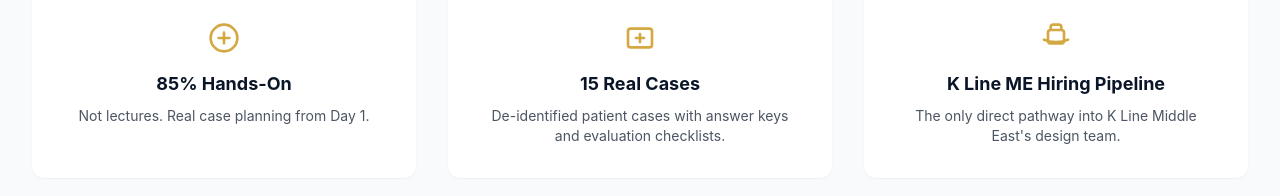
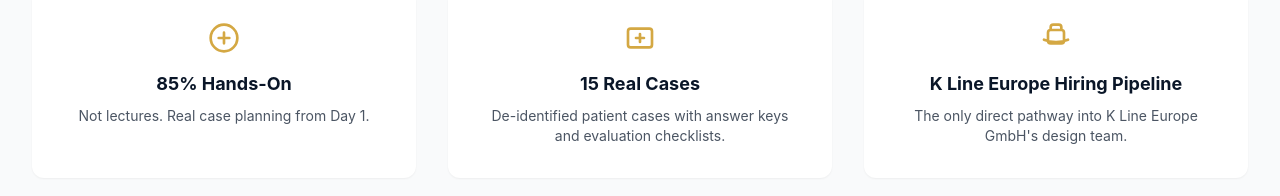
Before and after one commit to assem-cmyk/kline-academy, a Next.js app: page / in a window 1280 px wide. Shown: the part 730-926 px from the top of the page. Built offline with nearby package versions, Linux system fonts and the light colour scheme.

Commit message:
Update hiring pipeline to K Line Europe GmbH; alumni webinar 12 -> 6 months

```diff
--- a/src/app/apply/page.tsx
+++ b/src/app/apply/page.tsx
@@ -5,7 +5,7 @@
 
 export const metadata: Metadata = {
   title: 'Apply — K Line Academy',
-  description: 'Apply for the K Line Academy digital aligner planning bootcamp. 4 weeks, 15 real cases, direct hiring pipeline into K Line Middle East.',
+  description: 'Apply for the K Line Academy digital aligner planning bootcamp. 4 weeks, 15 real cases, direct hiring pipeline into K Line Europe GmbH.',
 }
 
 export default function ApplyPage() {
--- a/src/components/Benefits.tsx
+++ b/src/components/Benefits.tsx
@@ -6,7 +6,7 @@
       </svg>
     ),
     title: 'Exclusive Hiring Pipeline',
-    desc: "K Line ME hires 1–2 top designers exclusively from Academy graduates per batch. This is the only pathway into our design team.",
+    desc: "K Line Europe GmbH hires 1–2 top designers exclusively from Academy graduates per batch. This is the only pathway into our design team.",
   },
   {
     icon: (
@@ -23,8 +23,8 @@
         <path strokeLinecap="round" strokeLinejoin="round" strokeWidth="1.5" d="M4.26 10.147a60.436 60.436 0 00-.491 6.347A48.627 48.627 0 0112 20.904a48.627 48.627 0 018.232-4.41 60.46 60.46 0 00-.491-6.347m-15.482 0a50.57 50.57 0 00-2.658-.813A59.905 59.905 0 0112 3.493a59.902 59.902 0 0110.399 5.84c-.896.248-1.783.52-2.658.814m-15.482 0A50.697 50.697 0 0112 13.489a50.702 50.702 0 017.74-3.342" />
       </svg>
     ),
-    title: '12-Month Alumni Webinar',
-    desc: 'Monthly live case-discussion webinars with faculty for 12 months after graduation. Complex cases, troubleshooting, and peer review.',
+    title: '6-Month Alumni Webinar',
+    desc: 'Monthly live case-discussion webinars with faculty for 6 months after graduation. Complex cases, troubleshooting, and peer review.',
   },
 ]
 
--- a/src/components/Differentiators.tsx
+++ b/src/components/Differentiators.tsx
@@ -24,8 +24,8 @@
         <path strokeLinecap="round" strokeLinejoin="round" strokeWidth="2" d="M21 13.255A23.931 23.931 0 0112 15c-3.183 0-6.22-.62-9-1.745M16 6V4a2 2 0 00-2-2h-4a2 2 0 00-2 2v2m8 0H8m8 0a2 2 0 012 2v6a2 2 0 01-2 2H8a2 2 0 01-2-2V8a2 2 0 012-2" />
       </svg>
     ),
-    title: 'K Line ME Hiring Pipeline',
-    desc: "The only direct pathway into K Line Middle East's design team.",
+    title: 'K Line Europe Hiring Pipeline',
+    desc: "The only direct pathway into K Line Europe GmbH's design team.",
   },
 ]
 
--- a/src/components/Pricing.tsx
+++ b/src/components/Pricing.tsx
@@ -4,9 +4,9 @@
   'OnyxCeph or Titan software access',
   'Printed session materials',
   'Pre & post skills assessment',
-  'K Line ME hiring pipeline eligibility',
+  'K Line Europe hiring pipeline eligibility',
   '50% discount on first 2 cases',
-  '12-month alumni webinar access',
+  '6-month alumni webinar access',
 ]
 
 export default function Pricing() {
```
